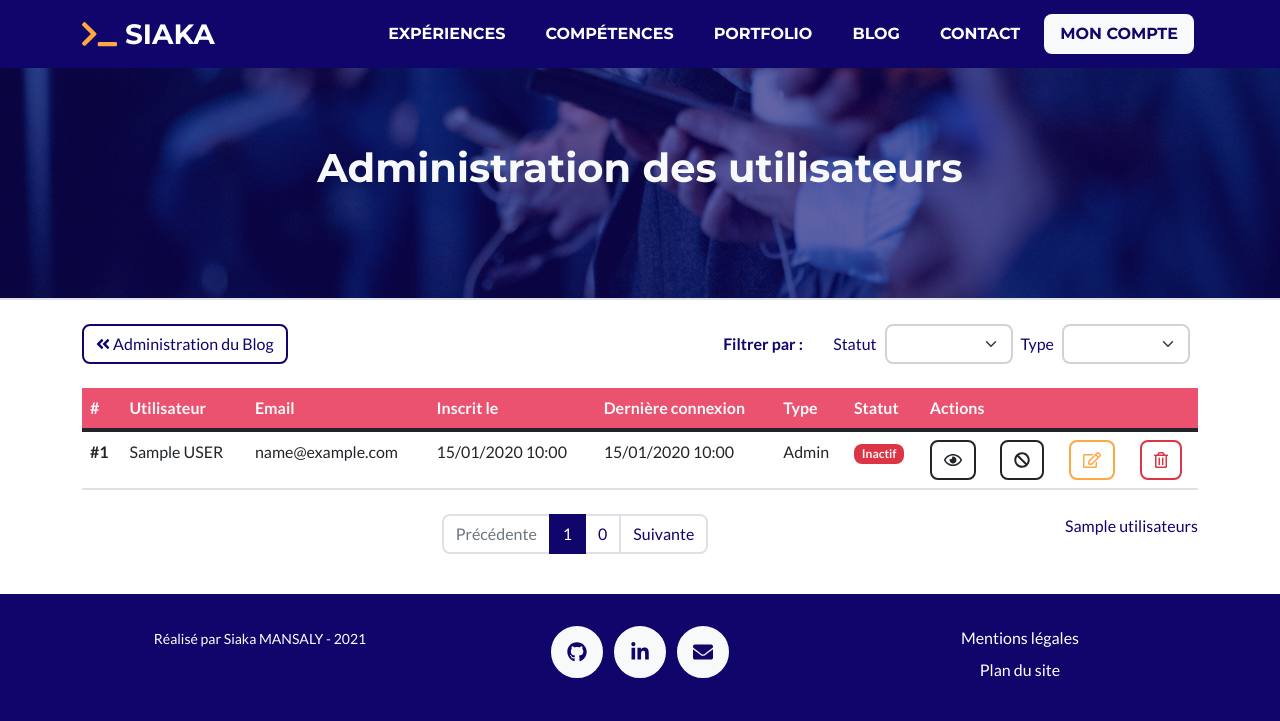
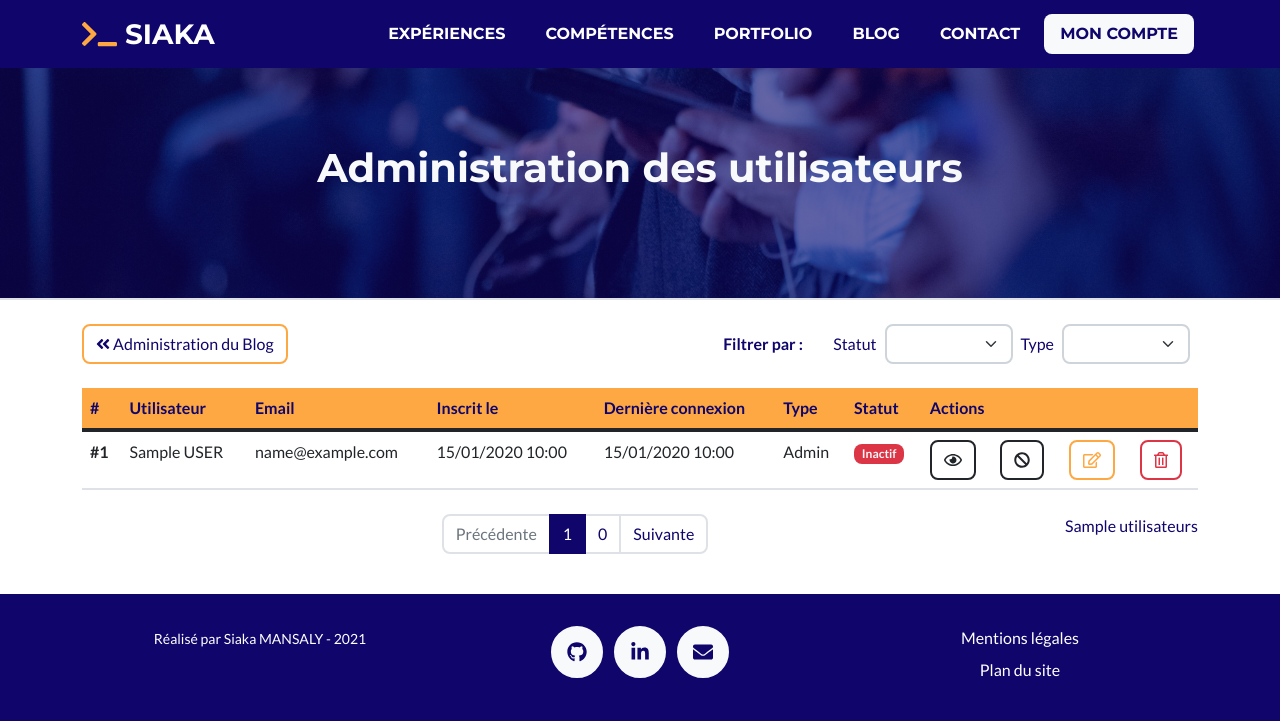
Before and after one commit to siakamansaly/Professional_Blog_PHP, a PHP site: template templates/backend/admin/user/userManager.html.twig in a window 1280 px wide. Shown: the top 721 px of the page. Run offline with PHP 8.4, Linux system fonts and the light colour scheme; the template is opened without the code that fills it: most values are stand-ins (such as "Sample title", 1, 10 or a date in 2020); some libraries are stand-ins or nearby versions.

Commit message:
change color menu

```diff
--- a/templates/backend/admin/adminblog.html.twig
+++ b/templates/backend/admin/adminblog.html.twig
@@ -63,7 +63,7 @@
         </div>
 
         <div class="col d-flex align-item-center justify-content-center">
-            <div class="card bg-steel text-white mb-3" style="width: 24rem;">
+            <div class="card bg-secondary text-primary mb-3" style="width: 24rem;">
                 <div class="card-header h5 d-flex align-items-center justify-content-between"><i
                         class="fa fa-users fa-2x"></i>Utilisateurs <span>&nbsp;</span></div>
                 <div class="card-body">
--- a/templates/backend/admin/user/userEdit.html.twig
+++ b/templates/backend/admin/user/userEdit.html.twig
@@ -15,7 +15,7 @@
 
 <div class="container my-4 text-primary">
   <div class="mb-4 text-left d-flex justify-content-between">
-    <a href="/userManager" class="btn btn-outline-steel" role="button" rel="noopener"><i
+    <a href="/userManager" class="btn btn-outline-secondary text-primary" role="button" rel="noopener"><i
             class="fas fa-angle-double-left"></i>  Administration des utilisateurs</a>
 
 </div>
@@ -24,7 +24,7 @@
     <input type="hidden" name="id" value="{{user.id}}"/>
     {% include "/backend/admin/user/userForm.html.twig" %}
     <div class="row my-4 justify-content-center">
-      <div class="col"><button id="buttonUserEdit" class="btn btn-steel w-100 " type="submit">Enregistrer mes modifications</button>
+      <div class="col"><button id="buttonUserEdit" class="btn btn-secondary w-100 " type="submit">Enregistrer mes modifications</button>
       </div>
 
     </div>
--- a/templates/backend/admin/user/userManager.html.twig
+++ b/templates/backend/admin/user/userManager.html.twig
@@ -17,7 +17,7 @@
 <div class="container my-4 text-primary">
 
   <div class="mb-4 text-left d-flex justify-content-between">
-    <a href="/adminBlog" class="btn btn-outline-steel" role="button" rel="noopener"><i
+    <a href="/adminBlog" class="btn btn-outline-secondary text-primary" role="button" rel="noopener"><i
         class="fas fa-angle-double-left"></i> Administration du Blog</a>
         <form action="" method="get" class="form-inline">
           <div class="d-inline-flex justify-content-center align-items-center">
@@ -48,7 +48,7 @@
   <div class="table-responsive mb-2">
     <table class="table ">
       <thead>
-        <tr class="table-steel text-light">
+        <tr class="table-secondary text-primary">
           <th scope="col">#</th>
           <th scope="col">Utilisateur</th>
           <th scope="col">Email</th>
--- a/templates/backend/admin/user/userShow.html.twig
+++ b/templates/backend/admin/user/userShow.html.twig
@@ -9,7 +9,7 @@
                     <div class="row">
                         <div class="col-12 ">
                             <div class="card text-primary mb-4">
-                                <h5 class="fw-bolder text-light bg-primary py-3 rounded text-center">Détail utilisateur
+                                <h5 class="fw-bolder text-primary bg-secondary py-3 rounded text-center">Détail utilisateur
                                 </h5>
                                 <div class="card-body">
                                     <div class="row my-2">
```
Also changed, not shown: templates/backend/admin/category/categoryManager.html.twig (+4 -4 lines).
